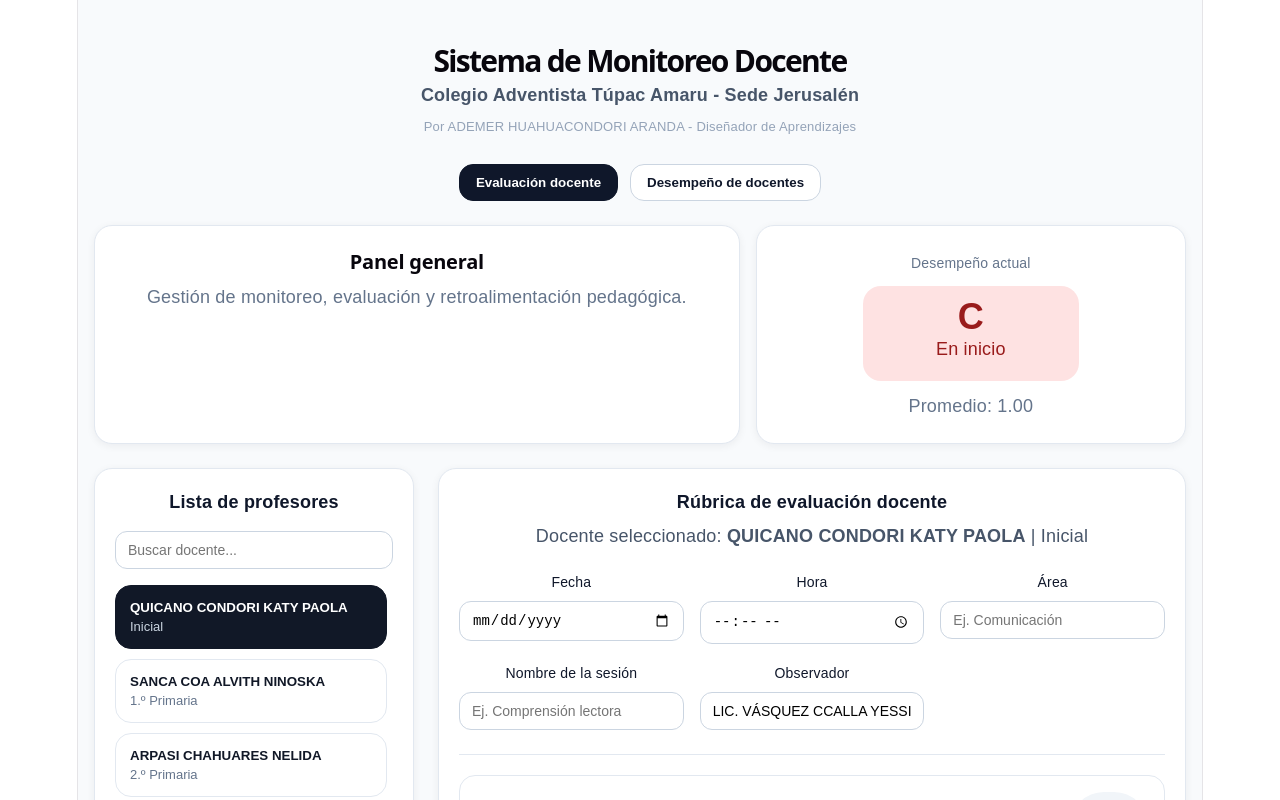
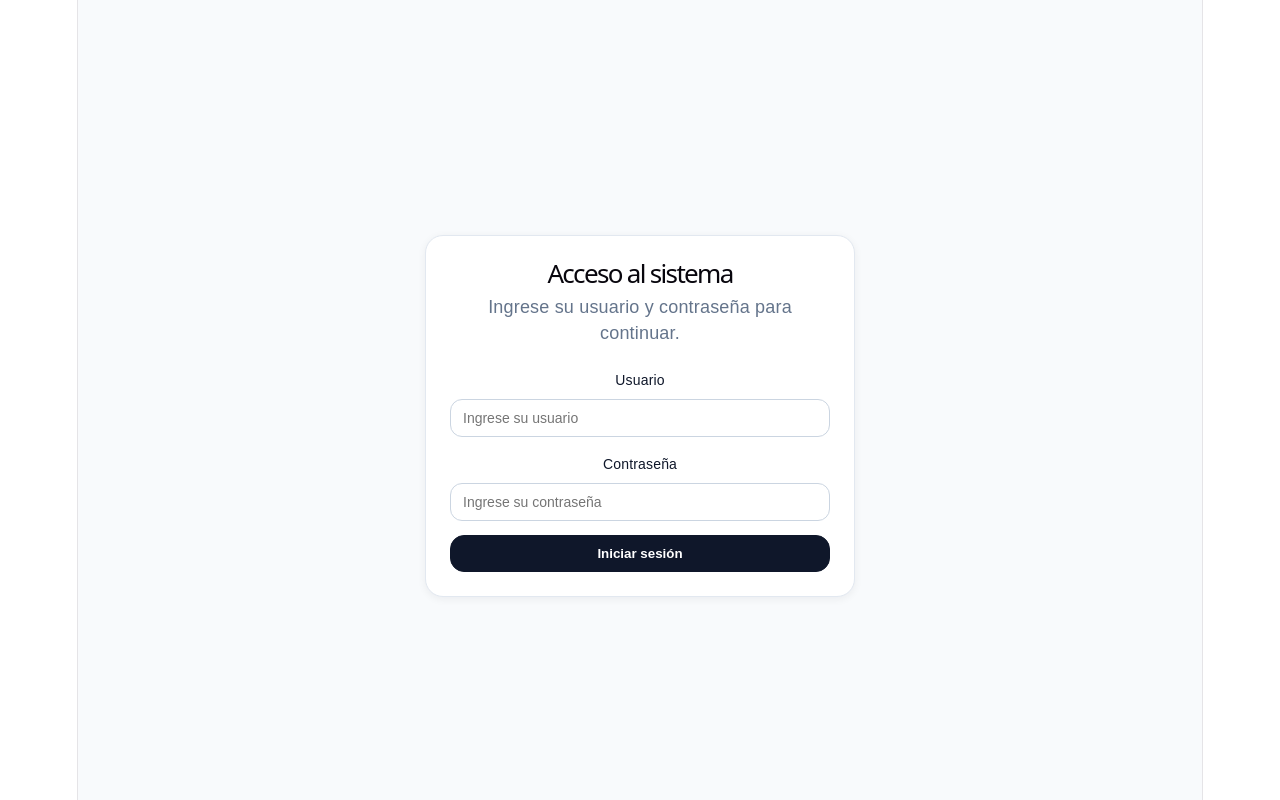
Before and after one commit to hademer-coder/monitoreo-docente, a React (Vite) app: page / in a window 1280 px wide. Shown: the top 800 px of the page. Built offline with nearby package versions, Linux system fonts and the light colour scheme.

Commit message:
feat: login con 2 usuarios

```diff
--- a/src/App.tsx
+++ b/src/App.tsx
@@ -26,6 +26,16 @@ type CriterioEvaluado = {
 };
 
 type VistaActiva = "evaluacion" | "resumen";
+
+type Credenciales = {
+  usuario: string;
+  clave: string;
+};
+
+const USUARIOS = [
+  { usuario: "ademer", clave: "CATA2026" },
+  { usuario: "yessica", clave: "CATA2026" },
+];
 
 const docentesBase: Docente[] = [
   { id: 1, nombre: "QUICANO CONDORI KATY PAOLA", grado: "Inicial" },
@@ -219,6 +229,17 @@ function badgeStyle(kind: string = "default"): React.CSSProperties {
 }
 
 export default function App() {
+  const [autenticado, setAutenticado] = useState(
+    localStorage.getItem("auth-monitoreo") === "ok"
+  );
+
+  const [credenciales, setCredenciales] = useState<Credenciales>({
+    usuario: "",
+    clave: "",
+  });
+
+  const [errorLogin, setErrorLogin] = useState("");
+
   const [busqueda, setBusqueda] = useState("");
   const [docentes] = useState<Docente[]>(docentesBase);
   const [docenteSeleccionado, setDocenteSeleccionado] = useState<Docente>(docentesBase[0]);
@@ -234,10 +255,34 @@ export default function App() {
   const [retroalimentacionGenerada, setRetroalimentacionGenerada] = useState("");
   const [vistaActiva, setVistaActiva] = useState<VistaActiva>("evaluacion");
 
+  const usuarioActivo = localStorage.getItem("usuario-activo") || "";
+
+  const iniciarSesion = () => {
+    const usuarioValido = USUARIOS.find(
+      (u) => u.usuario === credenciales.usuario && u.clave === credenciales.clave
+    );
+
+    if (usuarioValido) {
+      localStorage.setItem("auth-monitoreo", "ok");
+      localStorage.setItem("usuario-activo", usuarioValido.usuario);
+      setAutenticado(true);
+      setErrorLogin("");
+    } else {
+      setErrorLogin("Usuario o contraseña incorrectos.");
+    }
+  };
+
+  const cerrarSesion = () => {
+    localStorage.removeItem("auth-monitoreo");
+    localStorage.removeItem("usuario-activo");
+    setAutenticado(false);
+    setCredenciales({ usuario: "", clave: "" });
+  };
+
   const docentesFiltrados = useMemo(() => {
     const q = busqueda.toLowerCase().trim();
     return docentes.filter(
-      (d) => d.nombre.toLowerCase().includes(q) || d.grado.toLowerCase().includes(q),
+      (d) => d.nombre.toLowerCase().includes(q) || d.grado.toLowerCase().includes(q)
     );
   }, [busqueda, docentes]);
 
@@ -245,31 +290,23 @@ export default function App() {
   const evaluacionActual = evaluaciones[claveDocente] || {};
 
   const promedio = useMemo(() => {
-  const valores = rubricaBase.map((r) => {
-    return evaluacionActual[r.id] ?? 1; // 👈 si no está marcado = 1 (C)
-  });
-
-  return valores.reduce((a, b) => a + b, 0) / valores.length;
-}, [evaluacionActual]);
+    const valores = rubricaBase.map((r) => evaluacionActual[r.id] ?? 1);
+    return valores.reduce((a, b) => a + b, 0) / valores.length;
+  }, [evaluacionActual]);
 
   const estado = obtenerEstado(promedio);
   const escala = obtenerEscala(promedio);
 
   const resumenDocentes = docentes.map((docente) => {
     const puntajesDocente = evaluaciones[docente.id] || {};
-    const valores = rubricaBase
-      .map((r) => puntajesDocente[r.id])
-      .filter((v): v is number => typeof v === "number");
-
-    const promedioDocente = valores.length
-      ? valores.reduce((a, b) => a + b, 0) / valores.length
-      : 0;
+    const valores = rubricaBase.map((r) => puntajesDocente[r.id] ?? 1);
+    const promedioDocente = valores.reduce((a, b) => a + b, 0) / valores.length;
 
     return {
       ...docente,
       promedio: promedioDocente,
       escala: obtenerEscala(promedioDocente),
-      criteriosEvaluados: valores.length,
+      criteriosEvaluados: rubricaBase.length,
     };
   });
 
@@ -303,6 +340,7 @@ export default function App() {
       promedio,
       escala,
       retroalimentacionGenerada,
+      usuarioActivo,
       fechaGuardado: new Date().toLocaleString(),
     };
 
@@ -314,7 +352,7 @@ export default function App() {
     let texto = "";
     resumenDocentes.forEach((d, i) => {
       texto += `${i + 1}. ${d.nombre} - ${d.grado}\n`;
-      texto += `Promedio: ${d.promedio ? d.promedio.toFixed(2) : "0.00"}\n`;
+      texto += `Promedio: ${d.promedio.toFixed(2)}\n`;
       texto += `Desempeño: ${d.escala.letra} - ${d.escala.texto}\n\n`;
     });
     descargarTexto(texto, "Resumen_Docentes.txt");
@@ -331,7 +369,7 @@ export default function App() {
       "Durante el monitoreo se evidenció el desarrollo de la sesión con disposición favorable hacia la mejora continua de la práctica pedagógica.";
 
     const criteriosEvaluados: CriterioEvaluado[] = rubricaBase.map((r) => {
-      const puntaje = evaluacionActual[r.id] || 0;
+      const puntaje = evaluacionActual[r.id] ?? 1;
       const nivelData = obtenerNivelPorPuntaje(puntaje);
       return {
         id: r.id,
@@ -345,8 +383,7 @@ export default function App() {
     });
 
     const fortalezasLista = criteriosEvaluados.filter((c) => c.puntaje >= 3);
-    const mejorasLista = criteriosEvaluados.filter((c) => c.puntaje > 0 && c.puntaje < 3);
-    const sinMarcar = criteriosEvaluados.filter((c) => c.puntaje === 0);
+    const mejorasLista = criteriosEvaluados.filter((c) => c.puntaje < 3);
 
     const fortalezas = agruparPorCategoria(fortalezasLista);
     const mejoras = agruparPorCategoria(mejorasLista);
@@ -379,9 +416,9 @@ export default function App() {
                   (i) =>
                     "- " +
                     i.criterio +
-                    ": se observan acciones pedagógicas pertinentes que favorecen la participación, la organización del aprendizaje y el desarrollo de capacidades en los estudiantes.",
+                    ": se observan acciones pedagógicas pertinentes que favorecen la participación, la organización del aprendizaje y el desarrollo de capacidades en los estudiantes."
                 )
-                .join("\n"),
+                .join("\n")
           )
           .join("\n\n")
       : "- En esta visita aún no se evidencian criterios en nivel esperado o destacado; será importante continuar con el acompañamiento pedagógico para fortalecer progresivamente la práctica docente.";
@@ -398,9 +435,9 @@ export default function App() {
                   (i) =>
                     "- " +
                     i.criterio +
-                    ": requiere mayor sistematicidad en la mediación pedagógica, mejor seguimiento del aprendizaje y estrategias más intencionales para lograr avances sostenidos.",
+                    ": requiere mayor sistematicidad en la mediación pedagógica, mejor seguimiento del aprendizaje y estrategias más intencionales para lograr avances sostenidos."
                 )
-                .join("\n"),
+                .join("\n")
           )
           .join("\n\n")
       : "- No se identifican criterios prioritarios en proceso o en inicio dentro de los aspectos evaluados en esta visita.";
@@ -414,10 +451,10 @@ export default function App() {
               m.criterio +
               "' para avanzar desde el nivel " +
               m.nivel.toLowerCase() +
-              " hacia un desempeño esperado o destacado?",
+              " hacia un desempeño esperado o destacado?"
           )
           .join("\n")
-      : "- ¿Qué estrategias podrías mantener y sistematizar para seguir consolidando tus fortalezas pedagógicas?\n- ¿Cómo podrías compartir tus buenas prácticas con otros docentes de la institución?";
+      : "- ¿Qué estrategias podrías mantener y sistematizar para seguir consolidando tus fortalezas pedagógicas?";
 
     const compromisosTexto = mejorasLista.length
       ? mejorasLista
@@ -425,10 +462,10 @@ export default function App() {
             (m) =>
               "- Fortalecer el criterio '" +
               m.criterio +
-              "' mediante acciones concretas en las próximas sesiones, asegurando evidencias verificables de mejora.",
+              "' mediante acciones concretas en las próximas sesiones, asegurando evidencias verificables de mejora."
           )
           .join("\n")
-      : "- Mantener y sistematizar las buenas prácticas evidenciadas en la sesión observada.\n- Compartir estrategias efectivas que puedan servir como referente para otros docentes.";
+      : "- Mantener y sistematizar las buenas prácticas evidenciadas en la sesión observada.";
 
     const recomendacionesTexto =
       "- Planificar sesiones con mayor articulación entre propósito, actividades, evidencias y criterios de evaluación.\n" +
@@ -440,13 +477,9 @@ export default function App() {
     const detalleCriterios = criteriosEvaluados
       .map(
         (c, index) =>
-          `${index + 1}. ${c.criterio} | Categoría: ${c.categoria} | Puntaje: ${c.puntaje} | Nivel: ${c.letra} - ${c.nivel}`,
+          `${index + 1}. ${c.criterio} | Categoría: ${c.categoria} | Puntaje: ${c.puntaje} | Nivel: ${c.letra} - ${c.nivel}`
       )
       .join("\n");
-
-    const notaSinMarcar = sinMarcar.length
-      ? "\n\nNota: Existen criterios sin puntaje asignado en esta visita. Para una retroalimentación más precisa, se recomienda completar toda la rúbrica."
-      : "";
 
     const texto = `RETROALIMENTACIÓN PEDAGÓGICA
 
@@ -483,11 +516,100 @@ Se reconoce el compromiso profesional del docente y su disposición para continu
 ${detalleCriterios}
 
 Observaciones generales
-${observaciones}${notaSinMarcar}`;
+${observaciones}`;
 
     setRetroalimentacionGenerada(texto);
     descargarTexto(texto, `Retroalimentacion_Docente_${docente.replace(/\s+/g, "_")}.txt`);
   };
+
+  if (!autenticado) {
+    return (
+      <div
+        style={{
+          minHeight: "100vh",
+          background: "#f8fafc",
+          padding: 16,
+          fontFamily: "Arial, sans-serif",
+          color: "#0f172a",
+          display: "flex",
+          alignItems: "center",
+          justifyContent: "center",
+        }}
+      >
+        <div
+          style={{
+            width: "100%",
+            maxWidth: 380,
+            background: "#ffffff",
+            border: "1px solid #e2e8f0",
+            borderRadius: 18,
+            padding: 24,
+            boxShadow: "0 2px 8px rgba(15, 23, 42, 0.06)",
+          }}
+        >
+          <h1 style={{ marginTop: 0, marginBottom: 8, fontSize: 26 }}>
+            Acceso al sistema
+          </h1>
+
+          <p style={{ marginTop: 0, color: "#64748b", marginBottom: 20 }}>
+            Ingrese su usuario y contraseña para continuar.
+          </p>
+
+          <div style={{ marginBottom: 14 }}>
+            <label style={{ display: "block", marginBottom: 6, fontSize: 14 }}>
+              Usuario
+            </label>
+            <input
+              type="text"
+              value={credenciales.usuario}
+              onChange={(e) =>
+                setCredenciales({ ...credenciales, usuario: e.target.value })
+              }
+              placeholder="Ingrese su usuario"
+              style={inputStyle()}
+            />
+          </div>
+
+          <div style={{ marginBottom: 14 }}>
+            <label style={{ display: "block", marginBottom: 6, fontSize: 14 }}>
+              Contraseña
+            </label>
+            <input
+              type="password"
+              value={credenciales.clave}
+              onChange={(e) =>
+                setCredenciales({ ...credenciales, clave: e.target.value })
+              }
+              placeholder="Ingrese su contraseña"
+              style={inputStyle()}
+            />
+          </div>
+
+          {errorLogin && (
+            <div
+              style={{
+                marginBottom: 14,
+                padding: 10,
+                borderRadius: 10,
+                background: "#fee2e2",
+                color: "#991b1b",
+                fontSize: 14,
+              }}
+            >
+              {errorLogin}
+            </div>
+          )}
+
+          <button
+            onClick={iniciarSesion}
+            style={{ ...buttonStyle("solid"), width: "100%" }}
+          >
+            Iniciar sesión
+          </button>
+        </div>
+      </div>
+    );
+  }
 
   return (
     <div
@@ -510,6 +632,15 @@ ${observaciones}${notaSinMarcar}`;
           <p style={{ margin: "6px 0 0", color: "#94a3b8", fontSize: 13 }}>
             Por ADEMER HUAHUACONDORI ARANDA - Diseñador de Aprendizajes
           </p>
+
+          <div style={{ marginTop: 12 }}>
+            <p style={{ margin: "0 0 10px", color: "#64748b", fontSize: 13 }}>
+              Usuario activo: {usuarioActivo}
+            </p>
+            <button onClick={cerrarSesion} style={buttonStyle("outline")}>
+              Cerrar sesión
+            </button>
+          </div>
         </div>
 
         <div
@@ -551,7 +682,9 @@ ${observaciones}${notaSinMarcar}`;
           </div>
 
           <div style={{ ...cardStyle(), padding: 24 }}>
-            <div style={{ fontSize: 14, color: "#64748b", marginBottom: 10 }}>Desempeño actual</div>
+            <div style={{ fontSize: 14, color: "#64748b", marginBottom: 10 }}>
+              Desempeño actual
+            </div>
             <div
               style={{
                 ...badgeStyle(estado.clase),
@@ -566,7 +699,7 @@ ${observaciones}${notaSinMarcar}`;
               <div style={{ marginTop: 6 }}>{escala.texto}</div>
             </div>
             <div style={{ marginTop: 12, color: "#64748b" }}>
-              Promedio: {promedio ? promedio.toFixed(2) : "0.00"}
+              Promedio: {promedio.toFixed(2)}
             </div>
           </div>
         </div>
@@ -642,9 +775,7 @@ ${observaciones}${notaSinMarcar}`;
                   <input
                     type="date"
                     value={datosVisita.fecha}
-                    onChange={(e) =>
-                      setDatosVisita({ ...datosVisita, fecha: e.target.value })
-                    }
+                    onChange={(e) => setDatosVisita({ ...datosVisita, fecha: e.target.value })}
                     style={inputStyle()}
                   />
                 </div>
@@ -654,9 +785,7 @@ ${observaciones}${notaSinMarcar}`;
                   <input
                     type="time"
                     value={datosVisita.hora}
-                    onChange={(e) =>
-                      setDatosVisita({ ...datosVisita, hora: e.target.value })
-                    }
+                    onChange={(e) => setDatosVisita({ ...datosVisita, hora: e.target.value })}
                     style={inputStyle()}
                   />
                 </div>
@@ -665,9 +794,7 @@ ${observaciones}${notaSinMarcar}`;
                   <label style={{ display: "block", marginBottom: 6, fontSize: 14 }}>Área</label>
                   <input
                     value={datosVisita.area}
-                    onChange={(e) =>
-                      setDatosVisita({ ...datosVisita, area: e.target.value })
-                    }
+                    onChange={(e) => setDatosVisita({ ...datosVisita, area: e.target.value })}
                     placeholder="Ej. Comunicación"
                     style={inputStyle()}
                   />
@@ -679,9 +806,7 @@ ${observaciones}${notaSinMarcar}`;
                   </label>
                   <input
                     value={datosVisita.sesion}
-                    onChange={(e) =>
-                      setDatosVisita({ ...datosVisita, sesion: e.target.value })
-                    }
+                    onChange={(e) => setDatosVisita({ ...datosVisita, sesion: e.target.value })}
                     placeholder="Ej. Comprensión lectora"
                     style={inputStyle()}
                   />
@@ -693,9 +818,7 @@ ${observaciones}${notaSinMarcar}`;
                   </label>
                   <input
                     value={datosVisita.observador}
-                    onChange={(e) =>
-                      setDatosVisita({ ...datosVisita, observador: e.target.value })
-                    }
+                    onChange={(e) => setDatosVisita({ ...datosVisita, observador: e.target.value })}
                     style={inputStyle()}
                   />
                 </div>
@@ -756,7 +879,7 @@ ${observaciones}${notaSinMarcar}`;
                           height: "fit-content",
                         }}
                       >
-                        Puntaje: {evaluacionActual[item.id] || 0}
+                        Puntaje: {evaluacionActual[item.id] ?? 1}
                       </span>
                     </div>
 
@@ -902,7 +1025,7 @@ ${observaciones}${notaSinMarcar}`;
                         {docente.criteriosEvaluados}
                       </td>
                       <td style={{ padding: 12, borderBottom: "1px solid #e2e8f0" }}>
-                        {docente.promedio ? docente.promedio.toFixed(2) : "0.00"}
+                        {docente.promedio.toFixed(2)}
                       </td>
                       <td style={{ padding: 12, borderBottom: "1px solid #e2e8f0" }}>
                         <span
```
